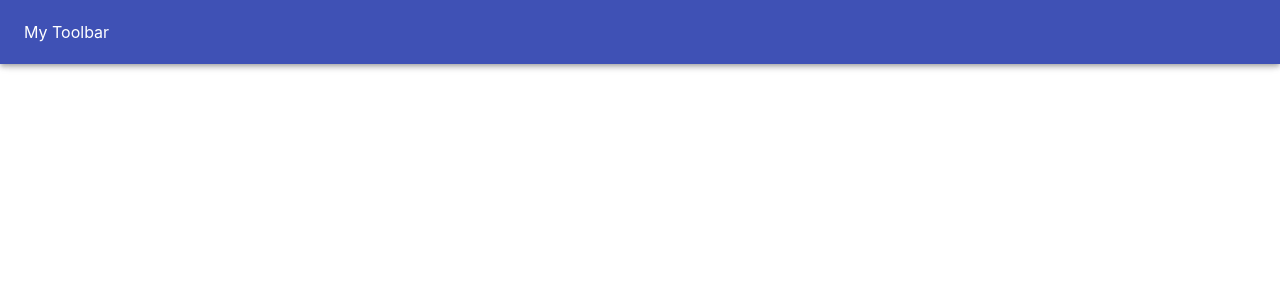
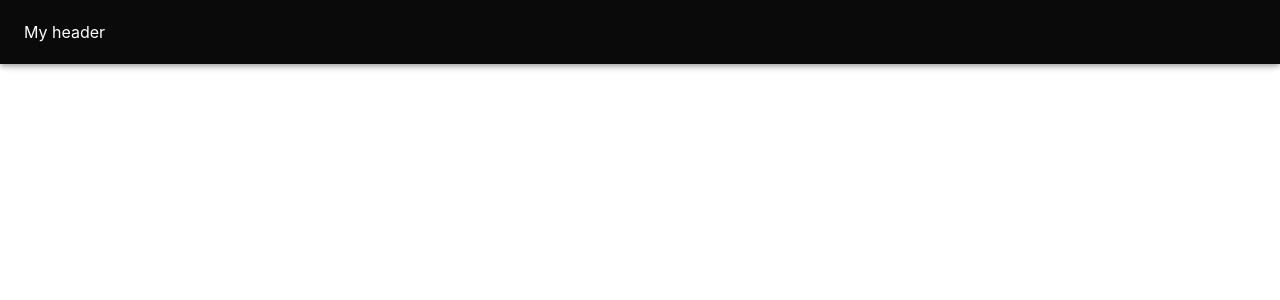
Before and after one commit to zoutigo/REINE-HOTEL, a React (Create React App) app in the folder client/: page / in a window 1280 px wide. Shown: the top 300 px of the page. Built offline with nearby package versions, Linux system fonts and the light colour scheme.

Commit message:
set header background

```diff
--- a/client/src/components/header/Header.js
+++ b/client/src/components/header/Header.js
@@ -1,11 +1,19 @@
 import React from 'react'
 import {AppBar, Toolbar} from '@material-ui/core'
+import {makeStyles} from '@material-ui/styles'
+
+const useStyles = makeStyles({
+    root: {
+        backgroundColor: '#0a0a0aff'
+    }
+})
 
 function Header() {
+    const classes = useStyles()
     return (
         <AppBar>
-            <Toolbar>
-                My Toolbar
+            <Toolbar className={classes.root}>
+                My header
             </Toolbar>
         </AppBar>
     )
```
